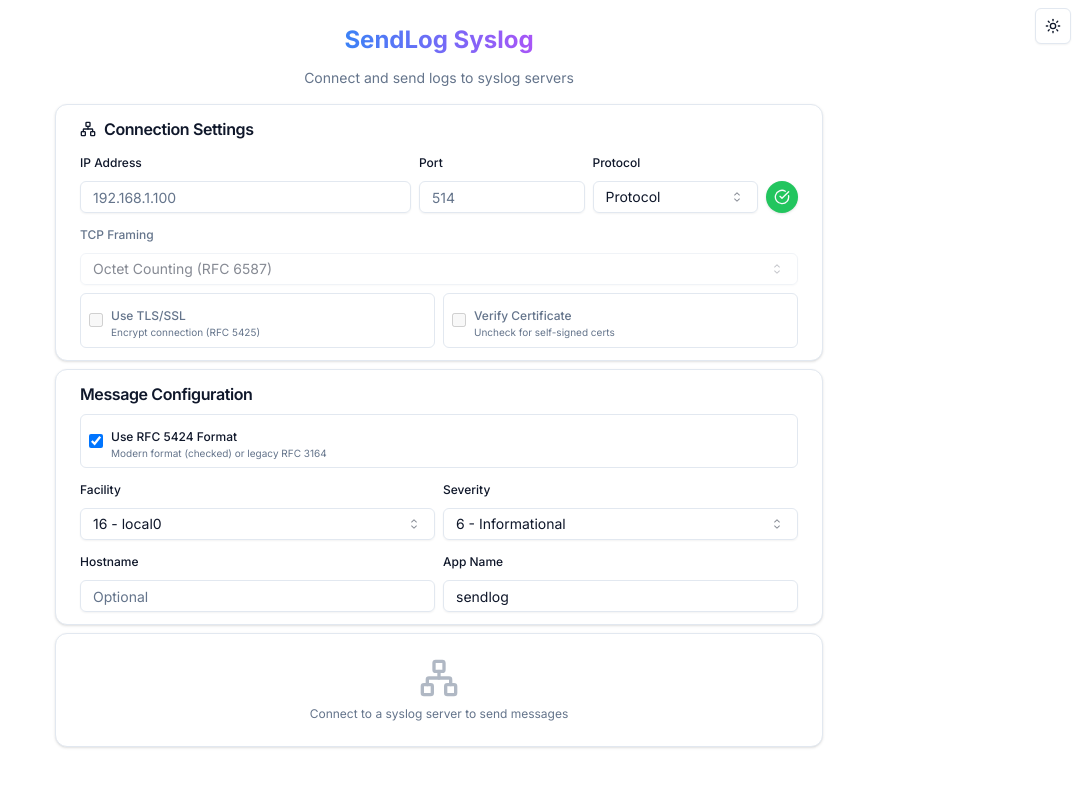
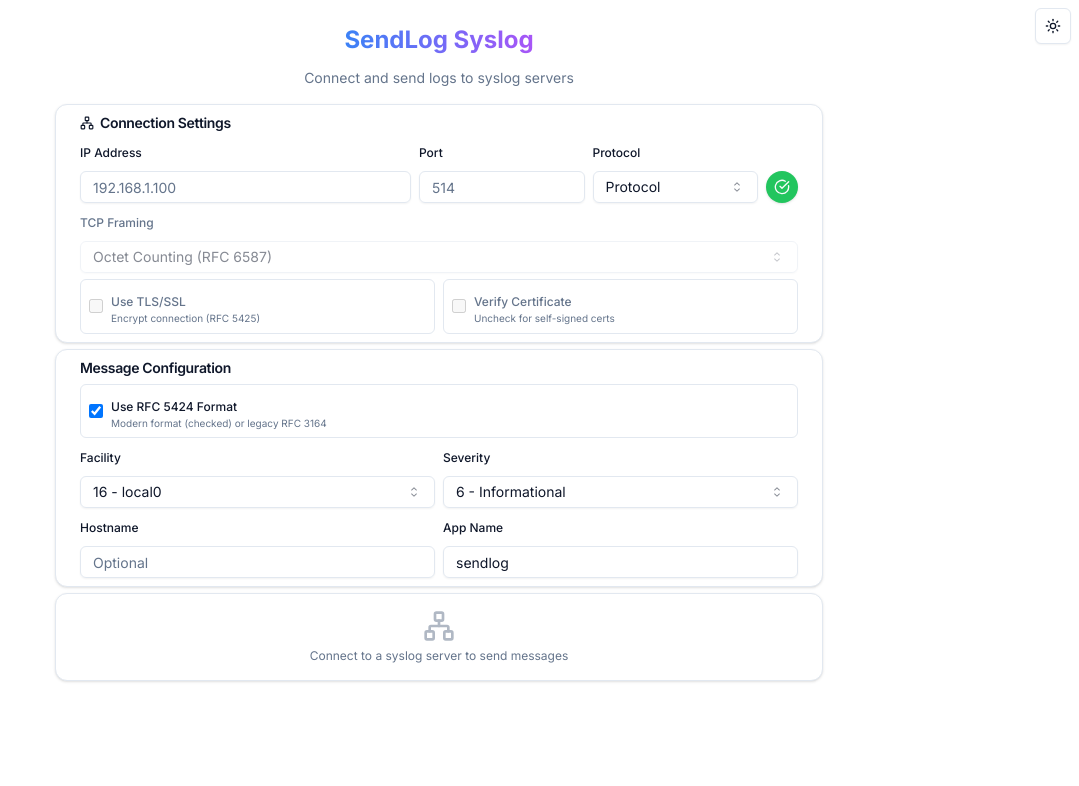
Before and after one commit to yllada/Send-Log-TCP, a Next.js app in the folder frontend/: page / in a window 1280 px wide. Shown: the top 786 px of the page, without its empty margins (201-1280 px from the left). Built offline with nearby package versions, Linux system fonts and the light colour scheme.

Commit message:
refactor(ui): compact form components for smaller window
- Reduce card headers padding and text size
- Decrease icon sizes and spacing
- Reduce textarea height: 90px → 70px
- Optimize overall spacing for compact display

```diff
--- a/frontend/src/components/form.tsx
+++ b/frontend/src/components/form.tsx
@@ -215,17 +215,17 @@
     <Form {...form}>
       <form
         onSubmit={form.handleSubmit(onSubmit)}
-        className="w-full max-w-4xl mx-auto space-y-2"
+        className="w-full max-w-3xl mx-auto space-y-1.5"
       >
         {/* Connection Settings Card */}
         <Card>
-          <CardHeader className="pb-2 pt-3">
-            <CardTitle className="text-base flex items-center gap-2">
-              <NetworkIcon className="w-4 h-4" />
+          <CardHeader className="pb-1.5 pt-2">
+            <CardTitle className="text-sm flex items-center gap-1.5">
+              <NetworkIcon className="w-3.5 h-3.5" />
               Connection Settings
             </CardTitle>
           </CardHeader>
-          <CardContent className="space-y-2 pb-3">
+          <CardContent className="space-y-1.5 pb-2">
             <div className="grid grid-cols-[2fr_1fr_1fr_auto] gap-2 items-end">
               <FormField
                 control={form.control}
@@ -421,10 +421,10 @@
 
         {/* Message Format Card */}
         <Card>
-          <CardHeader className="pb-2 pt-3">
-            <CardTitle className="text-base">Message Configuration</CardTitle>
+          <CardHeader className="pb-1.5 pt-2">
+            <CardTitle className="text-sm">Message Configuration</CardTitle>
           </CardHeader>
-          <CardContent className="space-y-2 pb-3">
+          <CardContent className="space-y-1.5 pb-2">
             <FormField
               control={form.control}
               name="UseRFC5424"
@@ -559,13 +559,13 @@
         {/* Messages Card */}
         {isConnected ? (
           <Card>
-            <CardHeader className="pb-2 pt-3">
-              <CardTitle className="text-base flex items-center gap-2">
-                <SendIcon className="w-4 h-4" />
+            <CardHeader className="pb-1.5 pt-2">
+              <CardTitle className="text-sm flex items-center gap-1.5">
+                <SendIcon className="w-3.5 h-3.5" />
                 Send Messages
               </CardTitle>
             </CardHeader>
-            <CardContent className="space-y-2 pb-3">
+            <CardContent className="space-y-1.5 pb-2">
               <FormField
                 control={form.control}
                 name="Messages"
@@ -575,7 +575,7 @@
                     <FormControl>
                       <Textarea
                         placeholder="Type your messages here, one per line..."
-                        className="resize-none h-[90px] text-sm"
+                        className="resize-none h-[70px] text-sm"
                         {...field}
                         onChange={(e) => field.onChange([e.target.value])}
                       />
@@ -596,9 +596,9 @@
           </Card>
         ) : (
           <Card>
-            <CardContent className="py-6">
+            <CardContent className="py-4">
               <div className="text-center">
-                <NetworkIcon className="w-10 h-10 mx-auto mb-2 text-muted-foreground opacity-50" />
+                <NetworkIcon className="w-8 h-8 mx-auto mb-1.5 text-muted-foreground opacity-50" />
                 <p className="text-xs text-muted-foreground">
                   Connect to a syslog server to send messages
                 </p>
```
